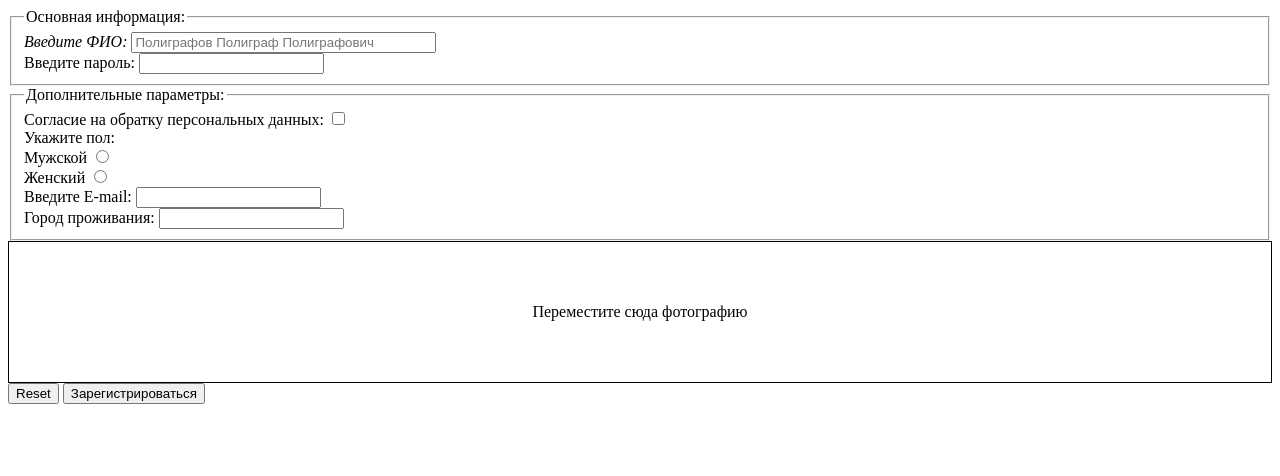
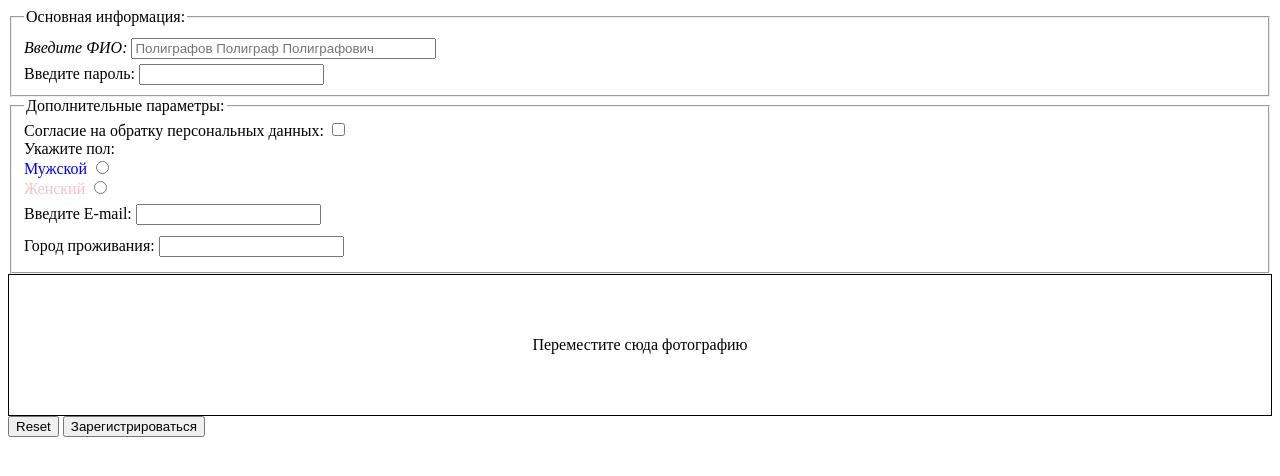
Before and after one commit to sushkovayulia/p17-1, a plain HTML site: page index.html in a window 1280 px wide. Drawn offline with Linux system fonts and the light colour scheme.

Commit message:
Update styles.css

```diff
--- a/styles.css
+++ b/styles.css
@@ -16,3 +16,14 @@
     display: none;
     margin: 20px 0;
 }
+#p {
+    line-height: 2;
+   }
+#M {
+   color: blue;
+
+}
+#G {
+   color: Pink;
+
+}
```
